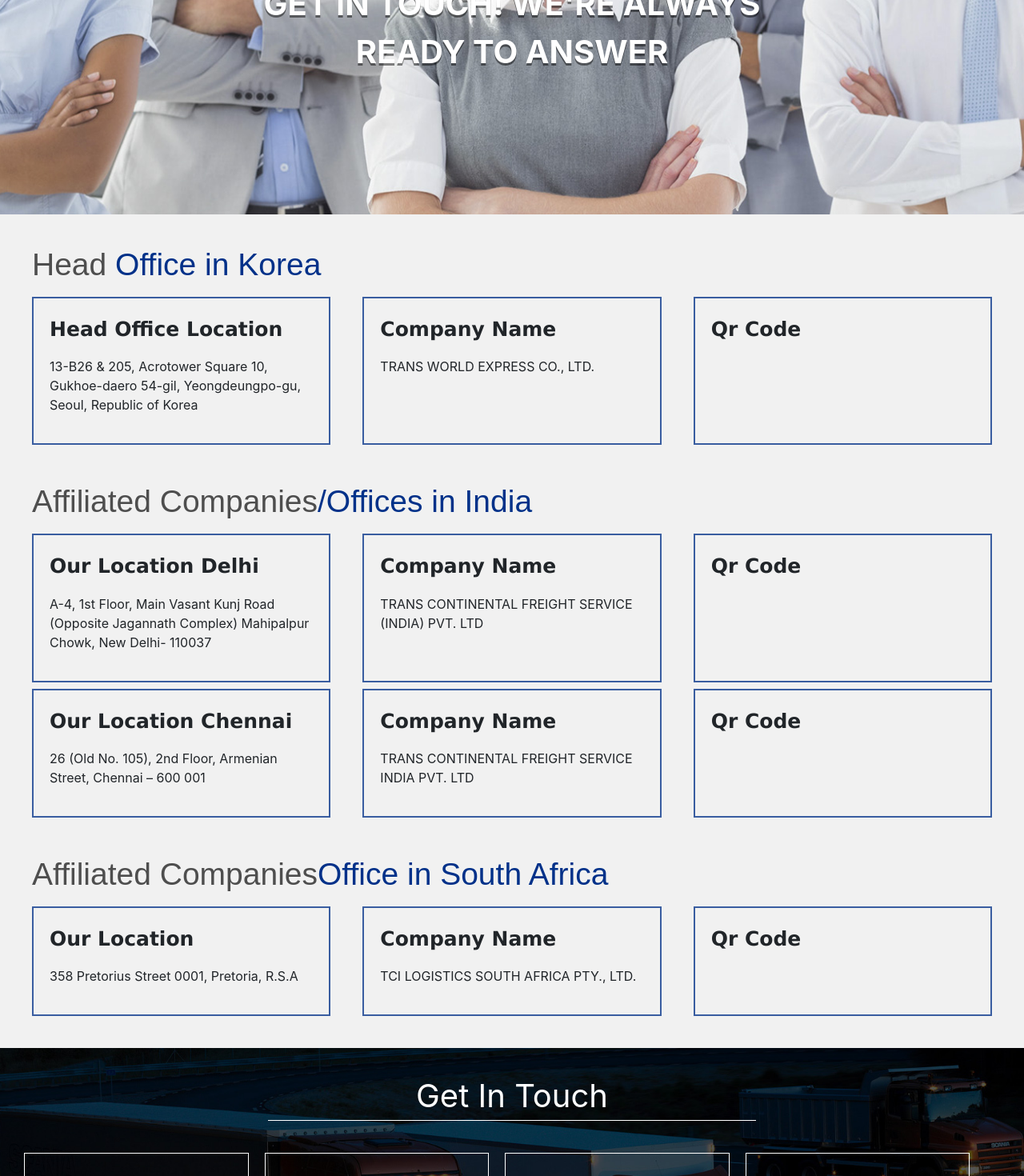
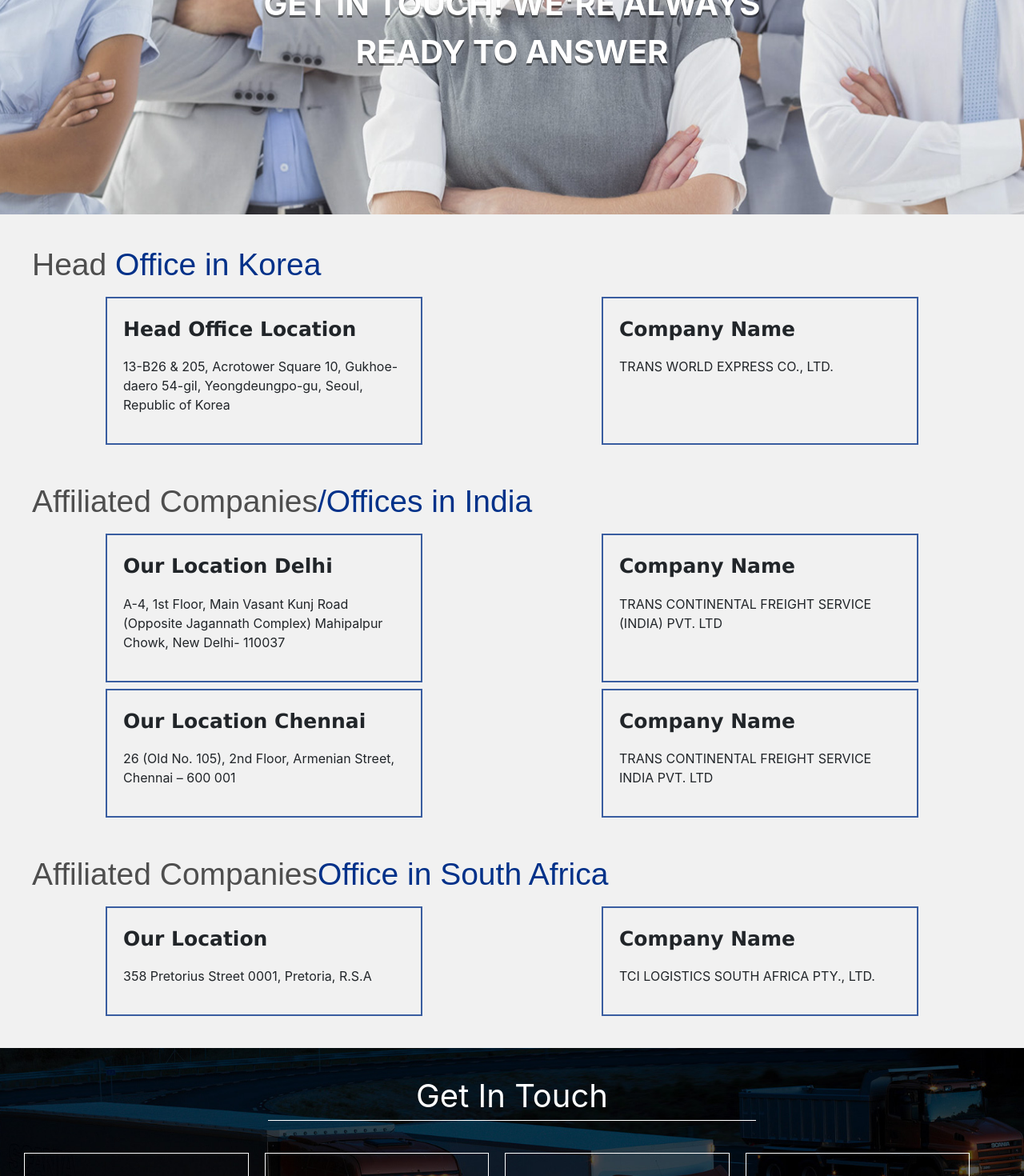
Before and after one commit to Mannumishra/tci, a React (Create React App) app: page /contact in a window 1280 px wide. Shown: the part 252-1722 px from the top of the page at 80% size. Built offline with nearby package versions, Linux system fonts and the light colour scheme.

Commit message:
add changes

```diff
--- a/src/Components/Contactus/Contact.jsx
+++ b/src/Components/Contactus/Contact.jsx
@@ -42,14 +42,14 @@
                 <p>TRANS WORLD EXPRESS CO., LTD.</p>
               </div>
             </div>
-            <div className="location">
+            {/* <div className="location">
               <div>
                 <p className='locationheading'>Qr Code</p>
               </div>
               <div>
 
               </div>
-            </div>
+            </div> */}
           </div>
           <div className="homeabouthead mt-5">
             <p>Affiliated Companies<span style={{ color: "#003189" }}>/Offices in India </span></p>
@@ -73,14 +73,14 @@
               <p>TRANS CONTINENTAL FREIGHT SERVICE (INDIA) PVT. LTD</p>
               </div>
             </div>
-            <div className="location">
+            {/* <div className="location">
               <div>
                 <p className='locationheading'>Qr Code</p>
               </div>
               <div>
 
               </div>
-            </div>
+            </div> */}
           </div>
           <div className="conatctinfo mt-2">
             <div className="location">
@@ -99,13 +99,13 @@
               <p>TRANS CONTINENTAL FREIGHT SERVICE INDIA PVT. LTD</p>
               </div>
             </div>
-            <div className="location">
+            {/* <div className="location">
               <div>
                 <p className='locationheading'>Qr Code</p>
               </div>
               <div>
               </div>
-            </div>
+            </div> */}
           </div>
           <div className="homeabouthead mt-5">
             <p>Affiliated Companies<span style={{ color: "#003189" }}>Office in South Africa </span></p>
@@ -127,14 +127,14 @@
               <p>TCI LOGISTICS SOUTH AFRICA PTY., LTD.</p>
               </div>
             </div>
-            <div className="location">
+            {/* <div className="location">
               <div>
                 <p className='locationheading'>Qr Code</p>
               </div>
               <div>
 
               </div>
-            </div>
+            </div> */}
           </div>
           {/* </div> */}
         </div>
```
